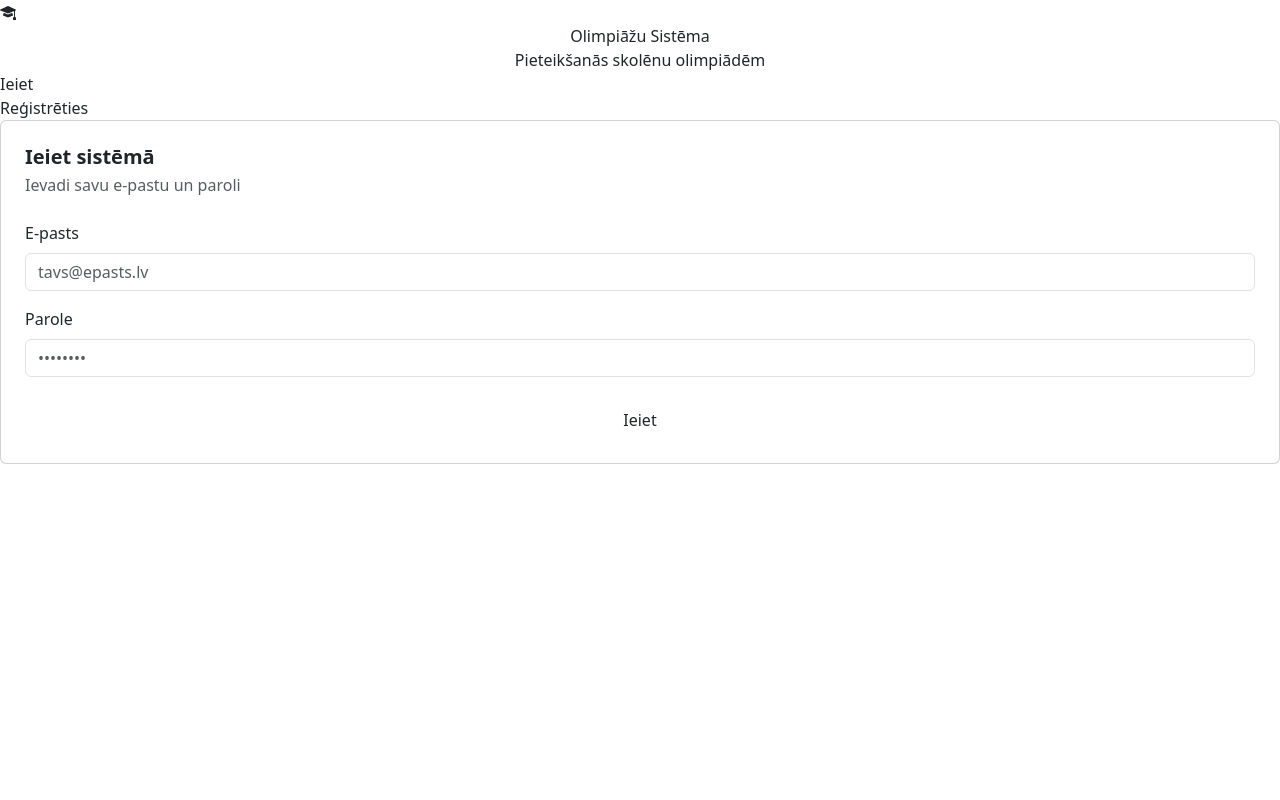
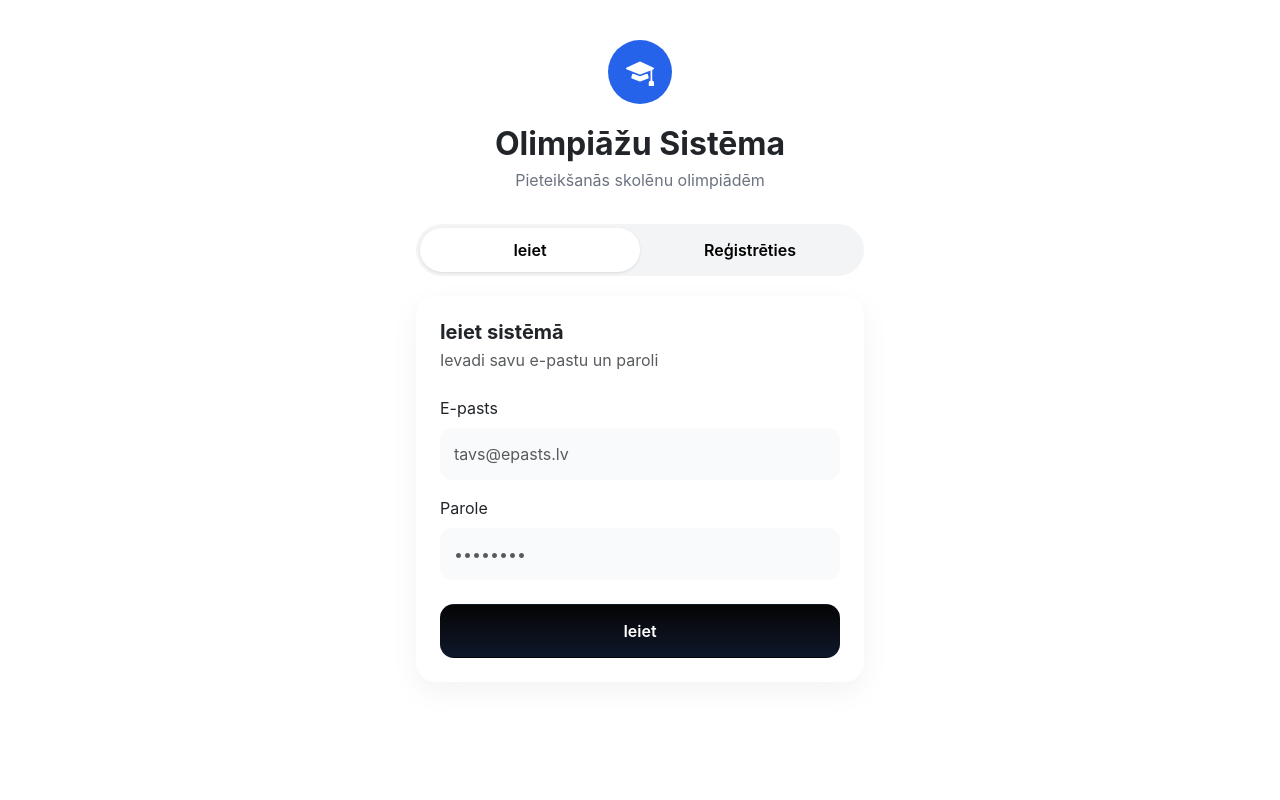
Before and after one commit to MarkussK07/Markusa_Projekts, a Flask app: page / in a window 1280 px wide. Run offline with Flask 3, Linux system fonts and the light colour scheme.

Commit message:
login fix
normals un beidzot kaut cik stradajos log in

```diff
--- /dev/null
+++ b/app.py
@@ -0,0 +1,66 @@
+from flask import Flask, render_template, request, redirect, session
+import sqlite3
+
+app = Flask(__name__)
+app.secret_key = "supersecret"
+
+DB = "olimpiades.db"
+
+def get_db():
+    return sqlite3.connect(DB)
+
+@app.route("/", methods=["GET", "POST"])
+def login():
+    if request.method == "POST":
+        email = request.form["email"]
+        parole = request.form["parole"]
+
+        db = get_db()
+        cur = db.cursor()
+        cur.execute(
+            "SELECT id, vards FROM lietotajs WHERE epasts=? AND parole=?",
+            (email, parole)
+        )
+        user = cur.fetchone()
+
+        if user:
+            session["user_id"] = user[0]
+            session["vards"] = user[1]
+            return redirect("/home")
+
+    return render_template("login.html")
+
+@app.route("/register", methods=["GET", "POST"])
+def register():
+    if request.method == "POST":
+        vards = request.form["vards"]
+        uzvards = request.form["uzvards"]
+        email = request.form["email"]
+        parole = request.form["parole"]
+        klase = request.form["klase"]
+
+        db = get_db()
+        cur = db.cursor()
+        cur.execute("""
+            INSERT INTO lietotajs (vards, uzvards, epasts, parole, loma)
+            VALUES (?, ?, ?, ?, 'skolens')
+        """, (vards, uzvards, email, parole))
+        db.commit()
+
+        return redirect("/")
+
+    return render_template("register.html")
+
+@app.route("/home")
+def home():
+    if "user_id" not in session:
+        return redirect("/")
+    return render_template("home.html", vards=session["vards"])
+
+@app.route("/logout")
+def logout():
+    session.clear()
+    return redirect("/")
+
+if __name__ == "__main__":
+    app.run(debug=True)
--- a/main.py
+++ /dev/null
@@ -1,24 +0,0 @@
-from flask import Flask, render_template, request, redirect, url_for, flash
-
-app = Flask(__name__)
-app.secret_key = "secret123"  # nepieciešams flash ziņām
-
-# Pagaidu lietotājs (piemēram)
-USER_EMAIL = "tavs@epasts.lv"
-USER_PASSWORD = "parole123"
-
-@app.route("/", methods=["GET", "POST"])
-def login():
-    if request.method == "POST":
-        email = request.form.get("email")
-        password = request.form.get("password")
-
-        if email == USER_EMAIL and password == USER_PASSWORD:
-            return "Veiksmīga pieslēgšanās!"
-        else:
-            flash("Nepareizs e-pasts vai parole")
-
-    return render_template("login.html")
-
-if __name__ == "__main__":
-    app.run(debug=True)
--- a/templates/login.html
+++ b/templates/login.html
@@ -6,25 +6,124 @@
     <meta name="viewport" content="width=device-width, initial-scale=1">
 
     <link href="https://cdn.jsdelivr.net/npm/bootstrap@5.3.2/dist/css/bootstrap.min.css" rel="stylesheet">
-
     <link href="https://cdn.jsdelivr.net/npm/bootstrap-icons/font/bootstrap-icons.css" rel="stylesheet">
 
+    <style>
+        html, body {
+            height: 100%;
+        }
 
+        body {
+            margin: 0;
+            font-family: Inter, system-ui, -apple-system, sans-serif;
+            background: #ffffff;
+            display: flex;
+            justify-content: center;
+        }
+
+        .page {
+            width: 100%;
+            max-width: 480px;
+            padding: 40px 16px;
+        }
+
+        .logo-circle {
+            width: 64px;
+            height: 64px;
+            background-color: #2563eb;
+            border-radius: 50%;
+            display: flex;
+            align-items: center;
+            justify-content: center;
+            margin: 0 auto 16px;
+        }
+
+        .logo-circle i {
+            font-size: 28px;
+            color: white;
+        }
+
+        .title {
+            font-weight: 700;
+            font-size: 32px;
+            text-align: center;
+        }
+
+        .subtitle {
+            color: #6b7280;
+            text-align: center;
+            margin-bottom: 32px;
+        }
+
+        .switch-box {
+            background-color: #f3f4f6;
+            border-radius: 999px;
+            padding: 4px;
+            display: flex;
+            margin-bottom: 20px;
+        }
+
+        .switch-box a {
+            flex: 1;
+            text-align: center;
+            padding: 10px 0;
+            font-weight: 600;
+            border-radius: 999px;
+            text-decoration: none;
+            color: black;
+        }
+
+        .switch-active {
+            background-color: white;
+            box-shadow: 0 1px 3px rgba(0,0,0,0.1);
+        }
+
+        .card-login {
+            border-radius: 20px;
+            border: none;
+            box-shadow: 0 10px 30px rgba(0,0,0,0.05);
+        }
+
+        .form-control {
+            background-color: #f9fafb;
+            border: none;
+            padding: 14px;
+            border-radius: 12px;
+        }
+
+        .form-control:focus {
+            box-shadow: none;
+            background-color: #f9fafb;
+        }
+
+        .btn-login {
+            background: linear-gradient(180deg, #050505, #0f172a);
+            color: white;
+            border-radius: 14px;
+            padding: 14px;
+            font-weight: 600;
+        }
+
+        .btn-login:hover {
+            background: black;
+            color: white;
+        }
+    </style>
 </head>
 <body>
+
+<div class="page">
 
     <div class="logo-circle">
         <i class="bi bi-mortarboard-fill"></i>
     </div>
 
-    <div class="text-center">
     <div class="title">Olimpiāžu Sistēma</div>
     <div class="subtitle">Pieteikšanās skolēnu olimpiādēm</div>
-    </div>
 
     <div class="switch-box">
-        <div class="switch-active">Ieiet</div>
-        <div>Reģistrēties</div>
+        <a href="/" class="switch-active">Ieiet</a>
+        <a href="/register">Reģistrēties</a>
     </div>
 
     <div class="card card-login">
@@ -32,20 +131,24 @@
             <h5 class="fw-bold mb-1">Ieiet sistēmā</h5>
             <p class="text-muted mb-4">Ievadi savu e-pastu un paroli</p>
 
+            <form method="POST">
                 <div class="mb-3">
                     <label class="form-label">E-pasts</label>
-                <input type="email" class="form-control" placeholder="tavs@epasts.lv">
+                    <input type="email" name="email" class="form-control" placeholder="tavs@epasts.lv" required>
                 </div>
 
                 <div class="mb-4">
                     <label class="form-label">Parole</label>
-                <input type="password" class="form-control" placeholder="••••••••">
+                    <input type="password" name="parole" class="form-control" placeholder="••••••••" required>
                 </div>
 
-            <button class="btn btn-login w-100">
+                <button type="submit" class="btn btn-login w-100">
                     Ieiet
                 </button>
+            </form>
         </div>
+    </div>
+
 </div>
 
 </body>
```
Also changed, not shown: olimpiades.db (added), static/media/index.css (added), static/media/style.css (added), templates/home.html (added), templates/register.html (added). Lines whose indentation alone changed are shown as unchanged.
